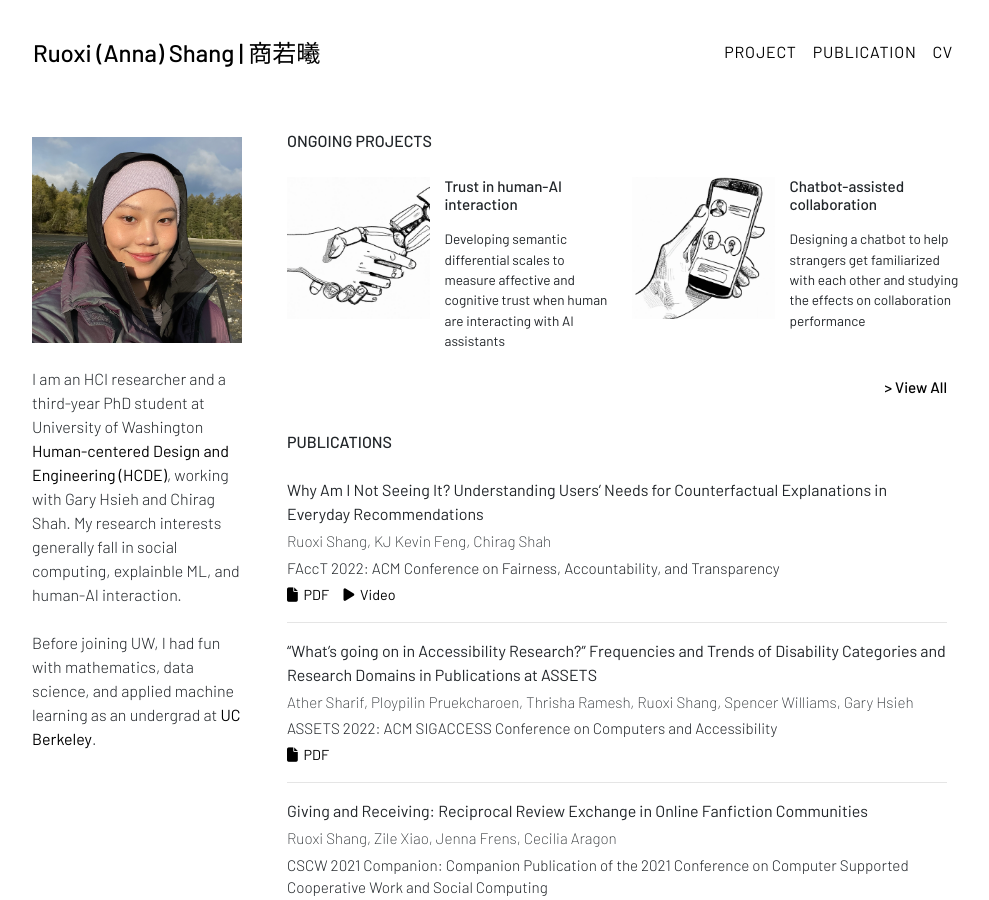
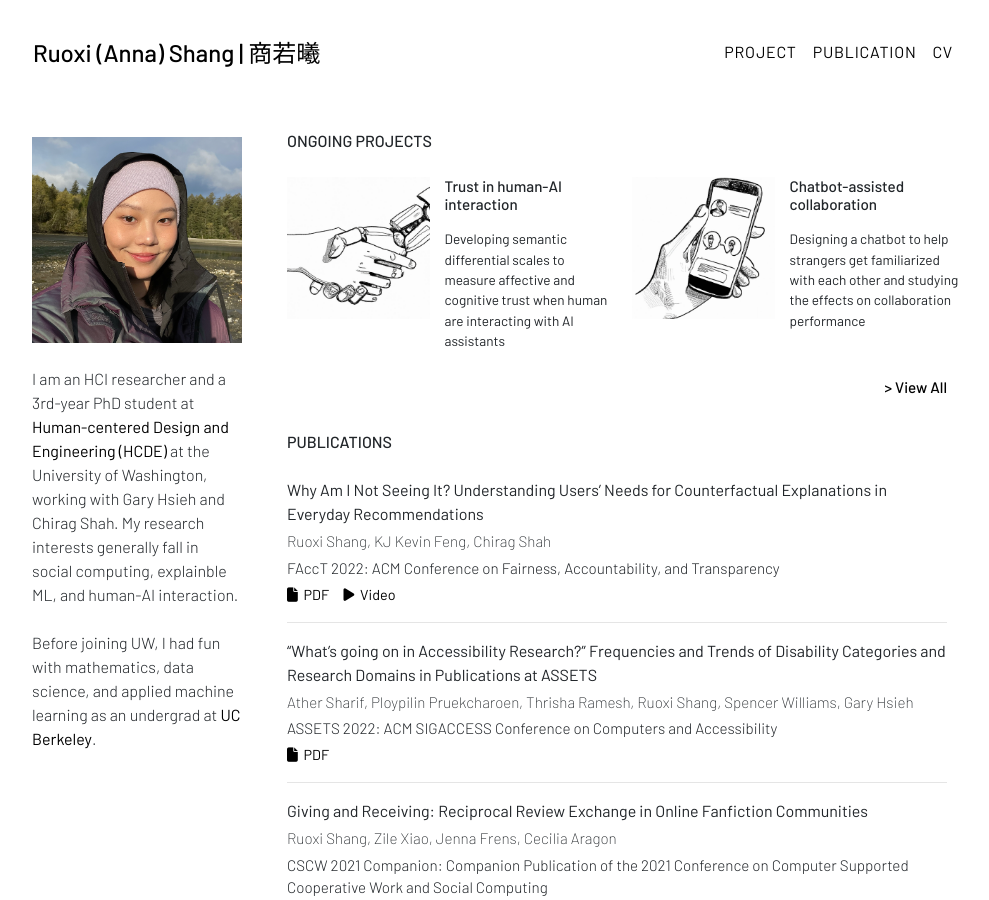
Before and after one commit to vikasreddy85/vikasreddy85.github.io, a Jekyll site: the page built from index.html, in a window 1280 px wide and 900 px high. Shown: the whole window, without its empty margins (143-1132 px from the left). Built offline with Jekyll 4.4.1, drawn with Linux system fonts in a browser that asks for light colours; some web fonts are replaced.

Commit message:
Update index.html

```diff
--- a/index.html
+++ b/index.html
@@ -16,9 +16,9 @@
             <img src="{{ '/assets/images/main/avatar.jpg' | relative_url }}" alt="" class="pt-3" style="height: auto; width: 100% !important;">
 
             <p style="font-weight: 300 !important" class="pt-4">
-                I am an HCI researcher and a third-year PhD student at University of Washington <a>Human-centered Design and Engineering (HCDE)</a>, working with Gary Hsieh and Chirag Shah. My research interests generally fall in social computing, explainble ML, and human-AI interaction.
+                I am an HCI researcher and a 3rd-year PhD student at <a href="https://www.hcde.washington.edu/">Human-centered Design and Engineering (HCDE)</a> at the University of Washington, working with Gary Hsieh and Chirag Shah. My research interests generally fall in social computing, explainble ML, and human-AI interaction.
                 <br><br>
-                Before joining UW, I had fun with mathematics, data science, and applied machine learning as an undergrad at <a>UC Berkeley</a>.
+                Before joining UW, I had fun with mathematics, data science, and applied machine learning as an undergrad at <a href="https://donghoon.io">UC Berkeley</a>.
             </p>
             </div>
         </div>
```
